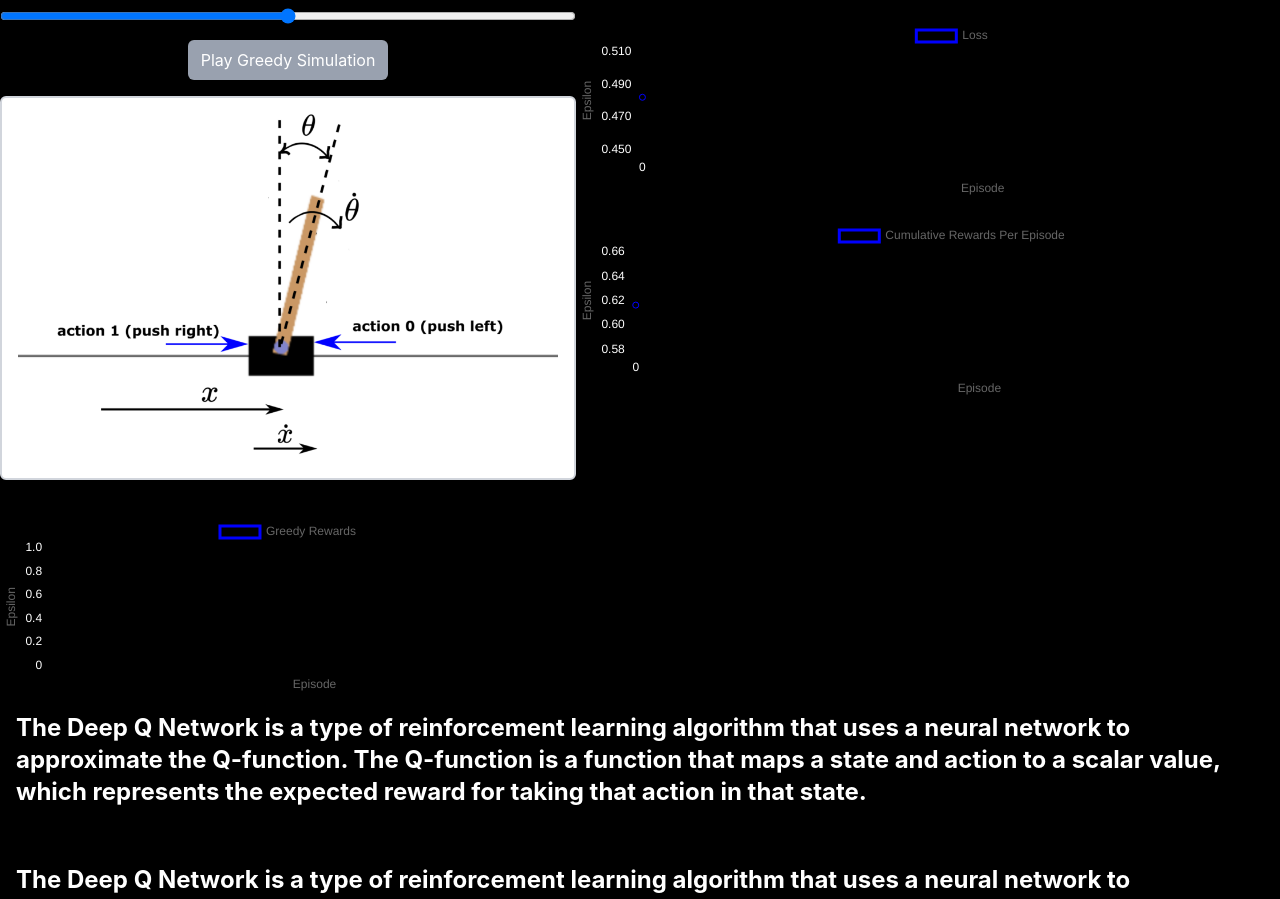
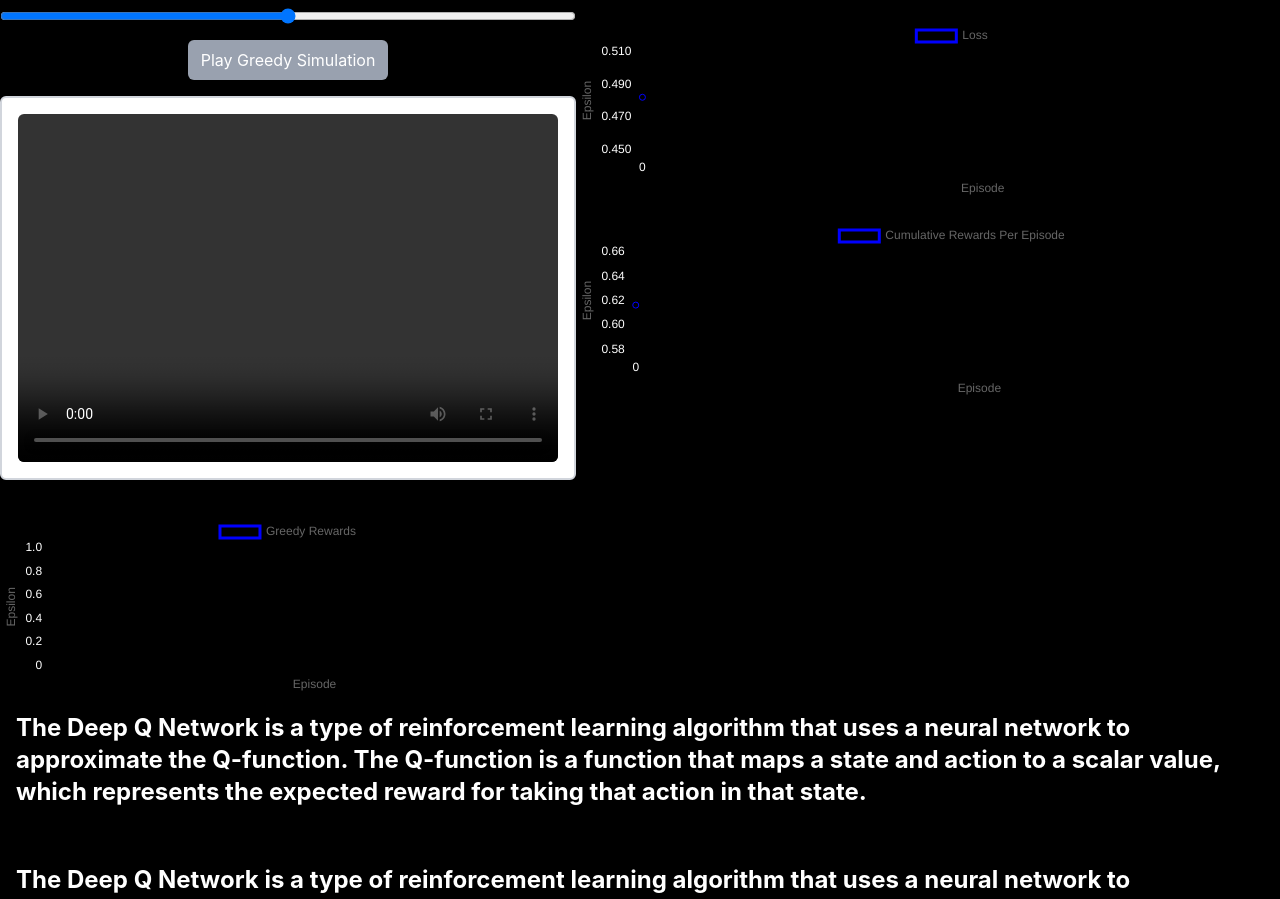
Before and after one commit to ultracookies/ai-algorithm-visualiser, a Next.js app in the folder frontend/: page /rl-algos/dqn in a window 1280 px wide. Shown: the part 848-1747 px from the top of the page. Built offline with nearby package versions, Linux system fonts and the light colour scheme; no server answers.

Commit message:
Display greedy simulation on frontend

```diff
--- a/frontend/app/rl-algos/dqn/DataReceiver.tsx
+++ b/frontend/app/rl-algos/dqn/DataReceiver.tsx
@@ -4,6 +4,7 @@ import { useCallback, useEffect, useRef, useState } from "react";
 import { WeightTableContainerProps } from "../../utils/weight-table-types";
 import { UIRoot } from "./UIRoot";
 import { getDims } from "./mockNetworkUtils";
+import { getGreedySimulation } from "./client";
 
 export default function DataReceiver({
   networkInstances,
@@ -28,6 +29,7 @@ export default function DataReceiver({
   const [greedyChartDataValues, setGreedyChartDataValues] = useState<number[]>(
     []
   );
+  const [greedySimURL, setGreedySimURL] = useState<string | null>(null);
   const intervalRef = useRef<NodeJS.Timeout | null>(null);
 
   const handleCurrentEpisodeChange = (
@@ -46,10 +48,8 @@ export default function DataReceiver({
   };
 
   const incrementCurrentEpisode = () => {
-    console.log("if " + currentEpisode + " < " + numEpisodes);
     const newEpisode =
       currentEpisode < numEpisodes ? currentEpisode + 1 : currentEpisode;
-    console.log(newEpisode);
     setCurrentEpisode(newEpisode);
   };
 
@@ -60,10 +60,19 @@ export default function DataReceiver({
     setIsPaused(true);
   };
 
+  const fetchGreedySimData = async () => {
+    const greedySimData = await getGreedySimulation(currentEpisode);
+    const greedySimChartData: number[] = greedySimData.total_rewards;
+    const greedySimVidBytes = greedySimData.simulation;
+    setGreedyChartDataValues(greedySimChartData);
+
+    const blob = base64ToBlob(greedySimVidBytes, "video/mp4");
+    const url = URL.createObjectURL(blob);
+    setGreedySimURL(url);
+  };
+
   const playGreedySimulationHandler = () => {
-    setGreedyChartDataValues(() => {
-      return Array.from({ length: numEpisodes }, () => Math.random() * 100);
-    });
+    fetchGreedySimData();
   };
 
   useEffect(() => {
@@ -101,6 +110,12 @@ export default function DataReceiver({
       handleMouseDown={handleMouseDown}
       greedyChartDataValues={greedyChartDataValues}
       playGreedySimulationHandler={playGreedySimulationHandler}
+      greedySimURL={greedySimURL}
     />
   );
 }
+
+function base64ToBlob(base64: string, mime = "video/mp4"): Blob {
+  const buf = Buffer.from(base64, "base64");
+  return new Blob([buf], { type: mime });
+}
--- a/frontend/app/rl-algos/dqn/UIRoot.tsx
+++ b/frontend/app/rl-algos/dqn/UIRoot.tsx
@@ -22,6 +22,7 @@ export const UIRoot = ({
   handleMouseDown,
   greedyChartDataValues,
   playGreedySimulationHandler,
+  greedySimURL,
 }: {
   network: WeightTableContainerProps[];
   numEpisodes: number;
@@ -34,6 +35,7 @@ export const UIRoot = ({
   handleMouseDown: () => void;
   greedyChartDataValues: number[];
   playGreedySimulationHandler: () => void;
+  greedySimURL: string;
 }) => {
   console.log("hi i re-rendered");
 
@@ -89,6 +91,7 @@ export const UIRoot = ({
               isPaused={isPaused}
               greedyChartDataValues={greedyChartDataValues}
               playGreedySimulationHandler={playGreedySimulationHandler}
+              greedySimURL={greedySimURL}
             />
           </div>
           <NeuralNetworkTrainingMetricsDisplay
--- a/frontend/app/rl-algos/dqn/client.ts
+++ b/frontend/app/rl-algos/dqn/client.ts
@@ -2,7 +2,7 @@ import axios from "axios";
 
 const instance = axios.create({
   baseURL: "http://localhost:8000",
-  timeout: 10000,
+  timeout: 50000,
 });
 
 export async function getTrainingMetrics() {
@@ -13,3 +13,14 @@ export async function getTrainingMetrics() {
     console.log(error);
   }
 }
+
+export async function getGreedySimulation(currentEpisode: number) {
+  try {
+    const response = await instance.get(
+      "/rl/vdqn/cartpole/greedy_simulation/" + currentEpisode
+    );
+    return response.data;
+  } catch (error) {
+    console.log(error);
+  }
+}
--- a/frontend/app/rl-algos/dqn/dqnComponents.tsx
+++ b/frontend/app/rl-algos/dqn/dqnComponents.tsx
@@ -33,10 +33,12 @@ export const GreedySimulationContainer = ({
   isPaused,
   greedyChartDataValues,
   playGreedySimulationHandler,
+  greedySimURL,
 }: {
   isPaused: boolean;
   greedyChartDataValues: number[];
   playGreedySimulationHandler: () => void;
+  greedySimURL: string;
 }) => {
   return (
     <>
@@ -47,7 +49,7 @@ export const GreedySimulationContainer = ({
       >
         Play Greedy Simulation
       </button>
-      <SimulationStream />
+      <SimulationStream greedySimURL={greedySimURL} />
       <GreedyCumulativeRewardsGraph chartDataValues={greedyChartDataValues} />
     </>
   );
@@ -80,16 +82,16 @@ export const GreedyCumulativeRewardsGraph = memo(
   }
 );
 
-const SimulationStream = () => {
+const SimulationStream = ({ greedySimURL }: { greedySimURL: string }) => {
   return (
     <div
       className="flex h-96 p-4 border-2 border-gray-300 rounded-md mb-4 bg-white"
       style={{ width: "auto" }}
     >
-      <img
-        src={hi.src}
-        alt="Gym Environment Stream"
+      <video
+        src={greedySimURL}
         className="w-full h-full object-cover rounded-md"
+        controls
       />
     </div>
   );
--- a/frontend/app/utils/playback-control-components/seek-bar.tsx
+++ b/frontend/app/utils/playback-control-components/seek-bar.tsx
@@ -21,6 +21,7 @@ export const Idk = memo(
     handlePauseBtn,
     greedyChartDataValues,
     playGreedySimulationHandler,
+    greedySimURL,
   }: {
     numEpisodes: number;
     currentEpisode: number;
@@ -32,6 +33,7 @@ export const Idk = memo(
     handlePauseBtn: () => void;
     greedyChartDataValues: number[];
     playGreedySimulationHandler: () => void;
+    greedySimURL: string;
   }) => {
     console.log("Idk re-render");
 
@@ -48,6 +50,7 @@ export const Idk = memo(
           isPaused={isPaused}
           greedyChartDataValues={greedyChartDataValues}
           playGreedySimulationHandler={playGreedySimulationHandler}
+          greedySimURL={greedySimURL}
         />
       </>
     );
```
Also changed, not shown: 2 other files (tests, documents, lock files or other folders).
